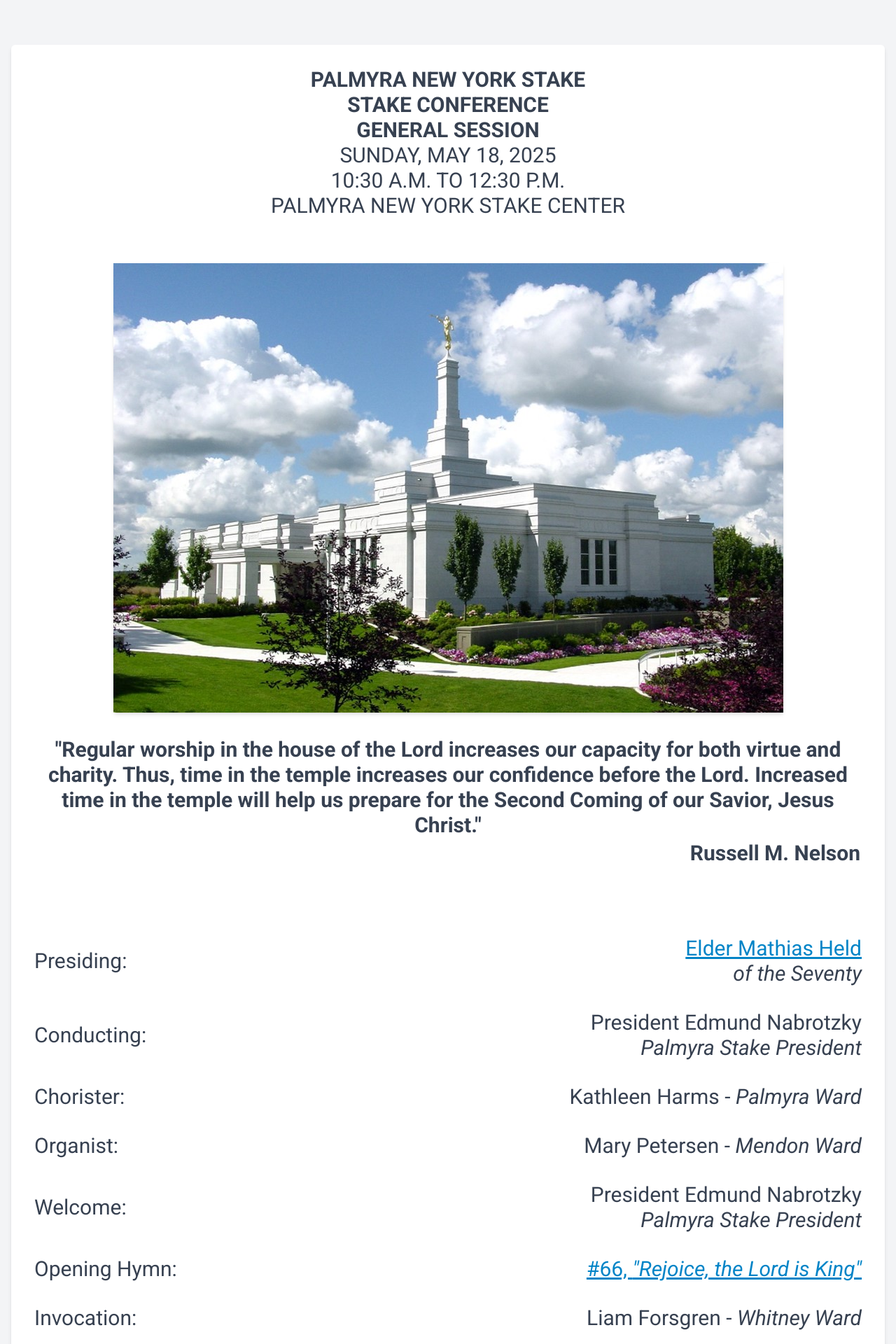
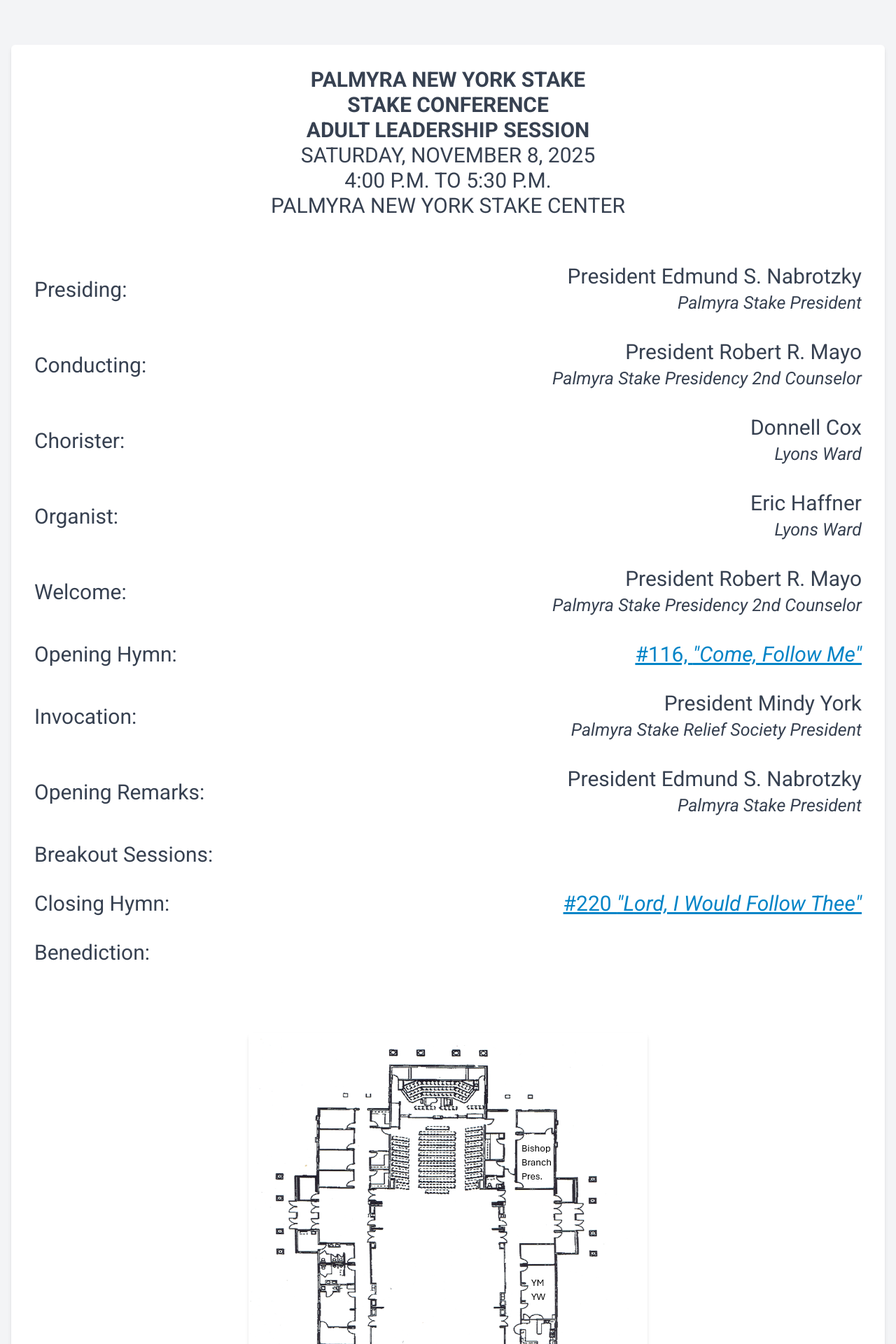
Before and after one commit to mikeasilva/palmyra-ny-stake, a FastAPI app: page / in a window 1280 px wide. Shown: the top 1920 px of the page at 70% size. Run offline with FastAPI, Linux system fonts and the light colour scheme; some libraries are stand-ins or nearby versions.

Commit message:
Initial Commit of Nov 2025 Program

```diff
--- a/main.py
+++ b/main.py
@@ -11,10 +11,10 @@ templates = Jinja2Templates(directory="templates")
 
 @app.get("/", response_class=HTMLResponse)
 def root(request: Request):
+    #program_template = "redirect.html"
     program_template = "general.html"
-    #program_template = "redirect.html"
-    #program_template = "adult.html"
-    #program_template = "leadership.html"
+    program_template = "adult.html"
+    program_template = "leadership.html"
     return templates.TemplateResponse(program_template, {"request": request})
 
 @app.get("/conference/program/{meeting}", response_class=HTMLResponse)
--- a/templates/general.html
+++ b/templates/general.html
@@ -6,17 +6,21 @@
 <p class="text-center pt-8 font-bold">PALMYRA NEW YORK STAKE</p>
 <p class="text-center font-bold">STAKE CONFERENCE</p>
 <p class="text-center font-bold">GENERAL SESSION</p>
-<p class="text-center font-normal">SUNDAY, MAY 18, 2025<br />10:30 A.M. TO 12:30 P.M.</p>
+<p class="text-center font-normal">SUNDAY, NOVEMBER 9, 2025<br />10:00 A.M. TO 12:00 P.M.</p>
 <p class="text-center font-normal">PALMYRA NEW YORK STAKE CENTER</p>
 <p class="p-8">
-    <center><img class="shadow-md" src="{{ url_for('static', path='/temple.jpg') }}" /></center>
+    <center><img class="shadow-md" src="{{ url_for('static', path='/christ.jpg') }}" /></center>
 </p>
 <table class="border-separate p-8 border-separate font-normal w-full">
     <tr>
-        <td class="text-center font-bold">"Regular worship in the house of the Lord increases our capacity for both virtue and charity. Thus, time in the temple increases our confidence before the Lord. Increased time in the temple will help us prepare for the Second Coming of our Savior, Jesus Christ."</td>
+        <td class="text-center font-bold">"One of the most Godlike expressions of the human soul is the act of
+            forgiveness. Everyone is wronged at some point by someone, and many suffer serious wrongs. Christians
+            everywhere stand in awe of those pioneers who have climbed that steep slope to the spiritual summit attained
+            by those who have heeded the Savior’s command to forgive all men. Forgiveness is mortality’s mirror image of
+            the mercy of God."</td>
     </tr>
     <tr>
-        <td class="text-right font-bold">Russell M. Nelson</td>
+        <td class="text-right font-bold">Dallin H. Oaks</td>
     </tr>
 </table>
 
@@ -24,77 +28,152 @@
     <table class="table-auto border-separate border-spacing-y-8 font-normal w-full">
         <tbody>
             <tr>
-                <td class="text-left">Presiding:</td>
-                <td class="text-right"><a class="text-sky-600 underline" target="_blank"
-                        href="https://www.churchofjesuschrist.org/learn/mathias-held?lang=eng">Elder Mathias Held</a><br /><i>of the Seventy</i></td>
+                <td class="text-left">Presiding &amp; Conducting:</td>
+                <td class="text-right">President Edmund Nabrotzky<br /><i class="smaller">Palmyra Stake President</i>
+                </td>
             </tr>
             <tr>
-                <td class="text-left">Conducting:</td>
-                <td class="text-right">President Edmund Nabrotzky<br /><i>Palmyra Stake President</i></td>
+                <td class="text-left">Prelude</td>
+                <td class="text-right">
+                    <i>"Come Ye Thankful People"</i><br />
+                    <i>"For The Beauty Of The Earth"</i><br />
+                    <i class="smaller">Choral Ensemble from Canandaigua, Boughton Hill, & Fayette Wards</i>
+                </td>
             </tr>
             <tr>
                 <td class="text-left">Chorister:</td>
-                <td class="text-right">Kathleen Harms - <i>Palmyra Ward</i></td>
+                <td class="text-right">Janet Sorenson<br /><i class="smaller">Mendon Ward</i></td>
             </tr>
             <tr>
                 <td class="text-left">Organist:</td>
-                <td class="text-right">Mary Petersen - <i>Mendon Ward</i></td>
+                <td class="text-right">Mary Petersen<br /><i class="smaller">Mendon Ward</i></td>
             </tr>
             <tr>
                 <td class="text-left">Welcome:</td>
-                <td class="text-right">President Edmund Nabrotzky<br /><i>Palmyra Stake President</i></td>
+                <td class="text-right">President Edmund Nabrotzky<br /><i class="smaller">Palmyra Stake President</i>
+                </td>
+            </tr>
+            <tr>
+                <td class="text-left">Musical Number:</td>
+                <td class="text-right"><i>"I Will Walk With Jesus"</i><br /><i class="smaller">Palmyra Stake Youth</i>
+                </td>
             </tr>
             <tr>
                 <td class="text-left">Opening Hymn:</td>
-                <td class="text-right"><a class="text-sky-600 underline" target="_blank" href="https://www.churchofjesuschrist.org/media/music/songs/rejoice-the-lord-is-king?lang=eng">#66, <i>"Rejoice, the Lord is King"</i></a></td>
+                <td class="text-right"><a class="text-sky-600 underline" target="_blank"
+                        href="https://www.churchofjesuschrist.org/media/music/songs/guide-me-to-thee?crumbs=hymns&lang=eng">#101,
+                        <i>"Guide Me to Thee"</i></a></td>
             </tr>
             <tr>
                 <td class="text-left">Invocation:</td>
-                <td class="text-right">Liam Forsgren - <i>Whitney Ward</i></td>
+                <td class="text-right">Sandy Graham<br /><i class="smaller">Lyons Ward</i></td>
             </tr>
             <tr>
                 <td class="text-left">Stake Business:</td>
-                <td class="text-right">President Edmund Nabrotzky<br /><i>Palmyra Stake President</i></td>
+                <td class="text-right">President Edmund Nabrotzky<br /><i class="smaller">Palmyra Stake President</i>
+                </td>
+            </tr>
+            <tr>
+                <td class="text-left">Speakers:</td>
+                <td class="text-right">President Robert &amp; Karin Mayo<br /><i class="smaller">Mendon Ward</i></td>
             </tr>
             <tr>
                 <td class="text-left">Speaker:</td>
-                <td class="text-right">President Edmund Nabrotzky<br /><i>Palmyra Stake President</i></td>
+                <td class="text-right">Allegra Crystal<br /><i class="smaller">Canandaigua Ward</i></td>
+            </tr>
+            <tr>
+                <td class="text-left">Speaker:</td>
+                <td class="text-right">Wendell Anderson<br /><i class="smaller">Bath Ward</i></td>
+            </tr>
+            <tr>
+                <td class="text-left">Speaker:</td>
+                <td class="text-right">Mikal Smith<br /><i class="smaller">Canandaigua Ward</i></td>
+            </tr>
+            <tr>
+                <td class="text-left">Speaker:</td>
+                <td class="text-right">Roscoe Broadbent<br /><i class="smaller">Whitney Ward</i></td>
+            </tr>
+            <tr>
+                <td class="text-left">Speaker:</td>
+                <td class="text-right">Naomi Bernfeld<br /><i class="smaller">Hornell Branch</i></td>
+            </tr>
+            <tr>
+                <td class="text-left">Speakers:</td>
+                <td class="text-right">Bob &amp; Ivana Wilson<br /><i class="smaller">Lyons Ward</i></td>
+            </tr>
+            <tr>
+                <td class="text-left">Speaker:</td>
+                <td class="text-right">Dylan Vance<br /><i class="smaller">Palmyra Ward</i></td>
+            </tr>
+            <tr>
+                <td class="text-left">Speaker:</td>
+                <td class="text-right">Julia Sorensen<br /><i class="smaller">Whitney Ward</i></td>
+            </tr>
+            <tr>
+                <td class="text-left">Speaker:</td>
+                <td class="text-right">Grant Jacob<br /><i class="smaller">Palmyra Ward</i></td>
             </tr>
             <tr>
                 <td class="text-left">Musical Number:</td>
-                <td class="text-right"><i>"Amazing Grace"</i> - Whitney Ward Choir</td>
+                <td class="text-right"><i>"How Firm a Foundation"</i><br /><i class="smaller">Mendon Ward Choir</i></td>
+            </tr>
+            <tr>
+                <td class="text-left">Speakers:</td>
+                <td class="text-right">President Chris &amp; Heidi Bjorling<br /><i class="smaller">Canandaigua Ward</i>
+                </td>
+            </tr>
+            <tr>
+                <td class="text-left">Speakers:</td>
+                <td class="text-right">Cody &amp; Merry Braithwaite<br /><i class="smaller">Boughton Hill Ward</i></td>
             </tr>
             <tr>
                 <td class="text-left">Speaker:</td>
-                <td class="text-right">Stella Jacob - <i>Palmyra Ward</i></td>
+                <td class="text-right">Kirstin Johnson<br /><i class="smaller">Palmyra Ward</i></td>
             </tr>
             <tr>
                 <td class="text-left">Speaker:</td>
-                <td class="text-right">Malachi Young - <i>Mendon Ward</i></td>
+                <td class="text-right">Kathy Voelkers<br /><i class="smaller">Palmyra Ward</i></td>
             </tr>
             <tr>
                 <td class="text-left">Speaker:</td>
-                <td class="text-right">Cora Haffner - <i>Lyons Ward/YSA Branch</i></td>
+                <td class="text-right">Becky Buffum<br /><i class="smaller">Mendon Ward</i></td>
             </tr>
             <tr>
-                <td class="text-left">Speakers:</td>
-                <td class="text-right">Pres. Daniel and Sister Karen Kimbler<br/><i>Palmyra New York Temple</i></td>
+                <td class="text-left">Speaker:</td>
+                <td class="text-right">John Cleere<br /><i class="smaller">Fayette Ward</i></td>
+            </tr>
+            <tr>
+                <td class="text-left">Speaker:</td>
+                <td class="text-right">Diane Adams<br /><i class="smaller">Mendon Ward</i></td>
             </tr>
             <tr>
                 <td class="text-left">Intermediate Hymn:</td>
-                <td class="text-right"><a class="text-sky-600 underline" target="_blank" href="https://www.churchofjesuschrist.org/media/music/songs/now-let-us-rejoice?lang=eng">#3, <i>"Now Let us Rejoice"</i></a></td>
+                <td class="text-right"><a class="text-sky-600 underline" target="_blank"
+                        href="https://www.churchofjesuschrist.org/media/music/songs/arise-o-glorious-zion?crumbs=hymns&lang=eng">#40,
+                        <i>"Arise, O Glorious Zion"</i></a></td>
             </tr>
             <tr>
                 <td class="text-left">Speaker:</td>
-                <td class="text-right">Elder Mathias Held<br /><i>of the Seventy</i></td>
+                <td class="text-right">Terence Robinson<br /><i class="smaller">the Patriarch</i></td>
+            </tr>
+            <tr>
+                <td class="text-left">Speaker:</td>
+                <td class="text-right">Claire Nabrotzky<br /><i class="smaller">Mendon Ward</i></td>
+            </tr>
+            <tr>
+                <td class="text-left">Speaker:</td>
+                <td class="text-right">President Edmund Nabrotzky<br /><i class="smaller">Palmyra Stake President</i>
+                </td>
             </tr>
             <tr>
                 <td class="text-left">Closing Hymn:</td>
-                <td class="text-right"><a class="text-sky-600 underline" target="_blank" href="https://www.churchofjesuschrist.org/media/music/songs/more-holiness-give-me?lang=eng">#131, <i>"More Holiness Give Me"</i></a></td>
+                <td class="text-right"><a class="text-sky-600 underline" target="_blank"
+                        href="https://www.churchofjesuschrist.org/media/music/songs/when-faith-endures?crumbs=hymns&lang=eng">#128,
+                        <i>"When Faith Endures"</i></a></td>
             </tr>
             <tr>
                 <td class="text-left">Benediction:</td>
-                <td class="text-right">Megan Braithwaite - <i>Boughton Hill Ward</i></td>
+                <td class="text-right">Ken Hermann<br /><i class="smaller">Mendon Ward</i></td>
             </tr>
         </tbody>
     </table>
@@ -307,10 +386,15 @@
                 <td>Jul-25</td>
             </tr>
             <tr>
-                <td colspan="4" class="text-center roboto-bold-italic">We express love and appreciation for all those serving missions from our stake, but also to those serving in our stake as temple, site, camp, specialist and proselytizing missionaries.  Thank you for your consecrated and inspiring service to us.</td>
+                <td colspan="4" class="text-center roboto-bold-italic">We express love and appreciation for all those
+                    serving missions from our stake, but also to those serving in our stake as temple, site, camp,
+                    specialist and proselytizing missionaries. Thank you for your consecrated and inspiring service to
+                    us.</td>
             </tr>
             <tr>
-                <td colspan="4" class="text-center roboto-bold-italic">Note that we also acknowledge and appreciate that several of our members have stepped forward to serve in the military to protect our country.  Our grateful prayers are with you.</td>
+                <td colspan="4" class="text-center roboto-bold-italic">Note that we also acknowledge and appreciate that
+                    several of our members have stepped forward to serve in the military to protect our country. Our
+                    grateful prayers are with you.</td>
             </tr>
         </tbody>
     </table>
--- a/templates/leadership.html
+++ b/templates/leadership.html
@@ -6,7 +6,7 @@
 <p class="text-center pt-8 font-bold">PALMYRA NEW YORK STAKE</p>
 <p class="text-center font-bold">STAKE CONFERENCE</p>
 <p class="text-center font-bold">ADULT LEADERSHIP SESSION</p>
-<p class="text-center font-normal">SUNDAY, MAY 18, 2025<br />8:00 A.M. TO 9:45 A.M.</p>
+<p class="text-center font-normal">SATURDAY, NOVEMBER 8, 2025<br />4:00 P.M. TO 5:30 P.M.</p>
 <p class="text-center font-normal">PALMYRA NEW YORK STAKE CENTER</p>
 
 <div class="p-8 overflow-auto relative ">
@@ -14,62 +14,53 @@
         <tbody>
             <tr>
                 <td class="text-left">Presiding:</td>
-                <td class="text-right"><a class="text-sky-600 underline" target="_blank"
-                        href="https://www.churchofjesuschrist.org/learn/mathias-held?lang=eng">Elder Mathias Held</a><br /><i>of the Seventy</i></td>
+                <td class="text-right">President Edmund S. Nabrotzky<br /><i class="smaller">Palmyra Stake President</i>
+                </td>
             </tr>
             <tr>
                 <td class="text-left">Conducting:</td>
-                <td class="text-right">President Chris L. Bjorling<br /><i>Palmyra Stake Presidency 1st Counselor</i></td>
+                <td class="text-right">President Robert R. Mayo<br /><i class="smaller">Palmyra Stake Presidency 2nd Counselor</i></td>
             </tr>
             <tr>
                 <td class="text-left">Chorister:</td>
-                <td class="text-right">Anneke Wheeler - <i>Penn Yan Branch</i></td>
+                <td class="text-right">Donnell Cox<br /><i class="smaller">Lyons Ward</i></td>
             </tr>
             <tr>
                 <td class="text-left">Organist:</td>
-                <td class="text-right">Cindy Panike - <i>Boughton Hill Ward</i></td>
+                <td class="text-right">Eric Haffner<br /><i class="smaller">Lyons Ward</i></td>
             </tr>
             <tr>
-                <td class="text-left">Welcome &amp; Announcements:</td>
-                <td class="text-right">President Christopher Bjorling</td>
+                <td class="text-left">Welcome:</td>
+                <td class="text-right">President Robert R. Mayo<br /><i class="smaller">Palmyra Stake Presidency 2nd Counselor</i></td>
             </tr>
             <tr>
                 <td class="text-left">Opening Hymn:</td>
-                <td class="text-right"><a class="text-sky-600 underline" target="_blank" href="https://www.churchofjesuschrist.org/media/music/songs/welcome-welcome-sabbath-morning?lang=eng">#280, <i>"Welcome, Welcome Sabbath Morning"</i></a></td>
+                <td class="text-right"><a class="text-sky-600 underline" target="_blank" href="https://www.churchofjesuschrist.org/media/music/songs/come-follow-me?crumbs=hymns&lang=eng">#116, <i>"Come, Follow Me"</i></a></td>
             </tr>
             <tr>
                 <td class="text-left">Invocation:</td>
-                <td class="text-right">Bryant Edgerton<br /><i>Fayette Elders Quorum 1st Counselor</i></td>
+                <td class="text-right">President Mindy York<br /><i class="smaller">Palmyra Stake Relief Society President</i></td>
             </tr>
             <tr>
-                <td class="text-left">Speaker:</td>
-                <td class="text-right">President Robert Mayo<br /><i>Palmyra Stake Presidency 2nd Counselor</i></td>
-            </tr>
+                <td class="text-left">Opening Remarks:</td>
+                <td class="text-right">President Edmund S. Nabrotzky<br /><i class="smaller">Palmyra Stake President</i>
+                </td>
             <tr>
-                <td class="text-left">Speaker:</td>
-                <td class="text-right">Tim Whitcomb<br/><i>Boughton Hill Ward Elders Quorum President</i></td>
-            </tr>
-            <tr>
-                <td class="text-left">Speaker:</td>
-                <td class="text-right">President Mindy York<br/><i>Palmyra Stake Relief Society President</i></td>
-            </tr>
-            <tr>
-                <td class="text-left">Musical Number:</td>
-                <td class="text-right"><i>"Greater Miracles"</i><br/>Susan Collie-voice, accompanied by Tony Collie</td>
-            </tr>
-            <tr>
-                <td class="text-left">Speaker:</td>
-                <td class="text-right">Elder Mathias Held<br /><i>of the Seventy</i></td>
+                <td class="text-left">Breakout Sessions:</td>
+                <td class="text-right"></td>
             </tr>
             <tr>
                 <td class="text-left">Closing Hymn:</td>
-                <td class="text-right"><a class="text-sky-600 underline" target="_blank" href="https://www.churchofjesuschrist.org/media/music/songs/come-all-ye-saints-of-zion?lang=eng">#38 <i>"Come all Ye Saints of Zion"</i></a></td>
+                <td class="text-right"><a class="text-sky-600 underline" target="_blank" href="https://www.churchofjesuschrist.org/media/music/songs/lord-i-would-follow-thee?crumbs=hymns&lang=eng">#220 <i>"Lord, I Would Follow Thee"</i></a></td>
             </tr>
             <tr>
                 <td class="text-left">Benediction:</td>
-                <td class="text-right">Sheila Cope<br/><i>Palmyra Stake Relief Society 2nd Counselor</i></td>
+                <td class="text-right"><br /><i class="smaller"></i></td>
             </tr>
         </tbody>
     </table>
+    <p class="p-8">
+        <center><img class="shadow-md" src="{{ url_for('static', path='/map.png') }}" /></center>
+    </p>
 </div>
 {% endblock %}
--- a/templates/template.html
+++ b/templates/template.html
@@ -80,6 +80,10 @@
         }
 
         #map { height: 180px; }
+
+        .smaller {
+            font-size: smaller;
+        }
     </style>
     <script src="https://cdn.tailwindcss.com"></script>
     <script src="https://unpkg.com/leaflet@1.9.4/dist/leaflet.js" integrity="sha256-20nQCchB9co0qIjJZRGuk2/Z9VM+kNiyxNV1lvTlZBo=" crossorigin=""></script>
```
Also changed, not shown: templates/adult.html (+46 -26 lines), static/christ.jpg (added), static/map.png (added), 1 other file.
